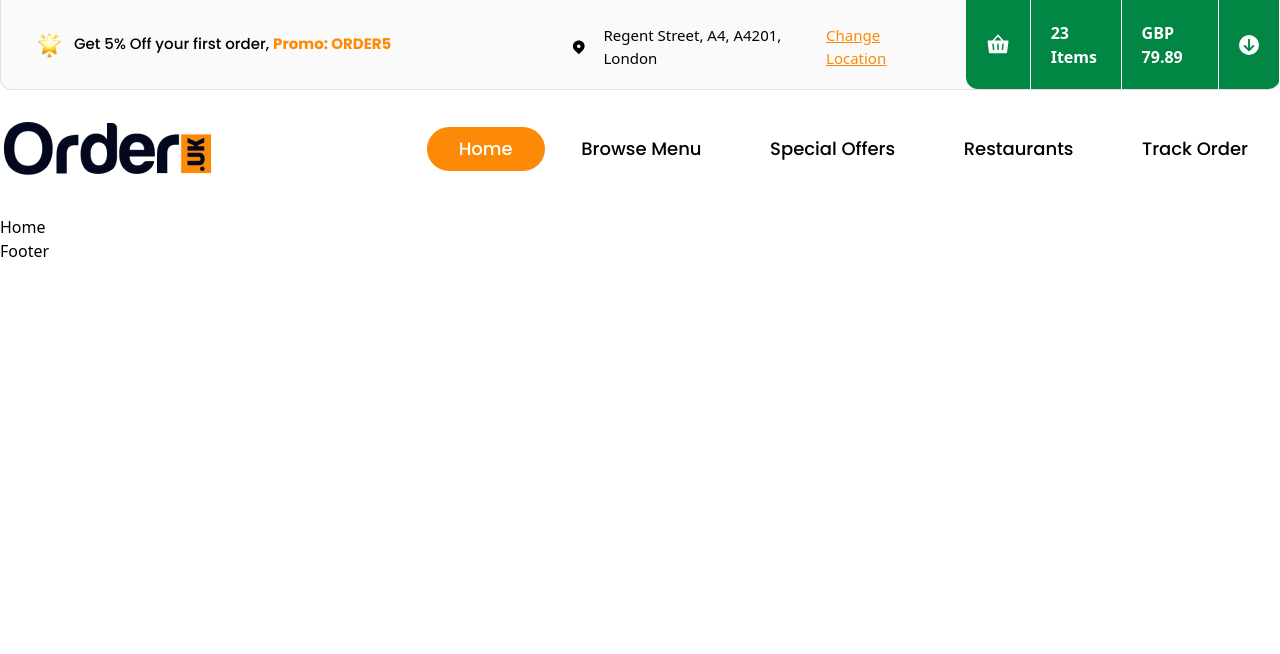
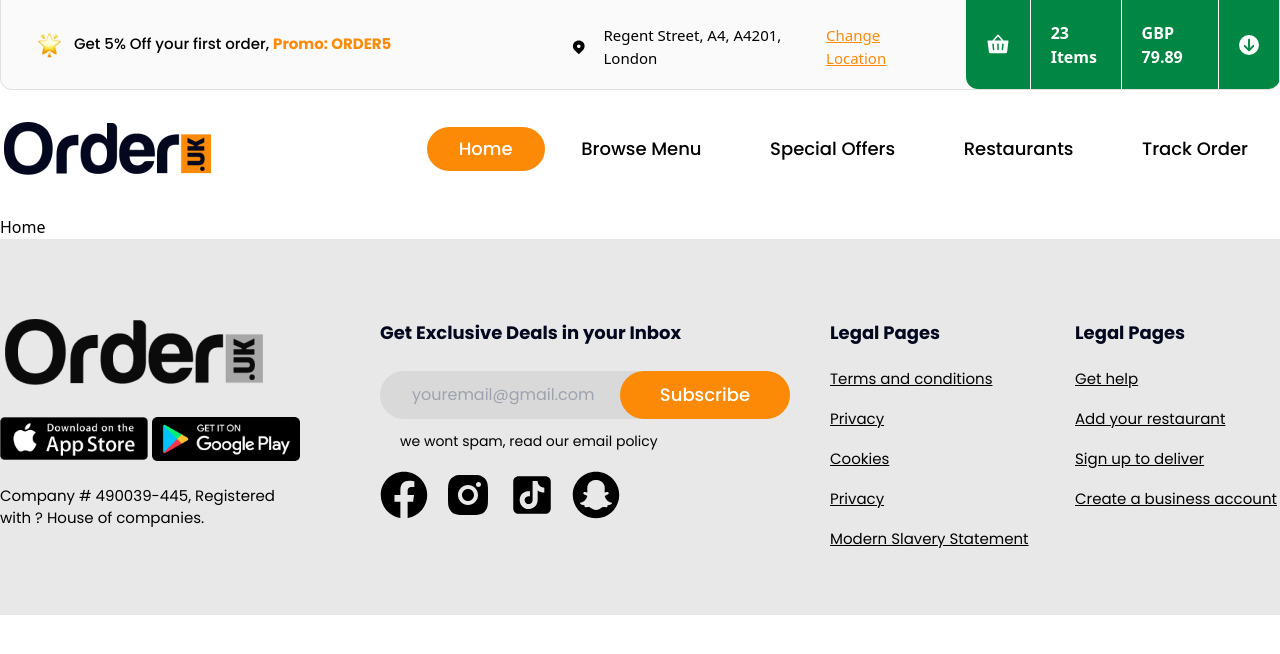
Before and after one commit to frontend-complex/food-ordering, a React (Vite) app: page / in a window 1280 px wide. Shown: the top 654 px of the page. Built offline with nearby package versions, Linux system fonts and the light colour scheme.

Commit message:
Main Layout Page [Footer] component create

```diff
--- a/src/components/shared/Footer/index.jsx
+++ b/src/components/shared/Footer/index.jsx
@@ -1,9 +1,91 @@
-
+import { FaFacebook, FaSnapchat } from "react-icons/fa";
+import footerLogo from "../../../assets/footerlogo.png";
+import appleStore from "../../../assets/images/advertise-banner/applestore.png";
+import playStore from "../../../assets/images/advertise-banner/playstore.png";
+import FooterHeading from "../../ui/FooterHeading";
+import { RiInstagramFill } from "react-icons/ri";
+import { AiFillTikTok } from "react-icons/ai";
+import {
+  importantLinks,
+  legalPages,
+} from "../../../constants/footerLinks.constant";
+import { Link } from "react-router-dom";
 
 const Footer = () => {
   return (
-    <div>Footer</div>
-  )
-}
+    <footer className=" bg-gray pt-20 pb-14 font-poppins">
+      <section className="flex flex-row container  gap-20 mx-auto">
+        <div className="w-3/12  ">
+          <img src={footerLogo} alt="" />
+          <div className="flex flex-row mt-8 gap-1 w-full ">
+            <div className="w-full">
+              <img src={appleStore} alt="" className="w-full" />
+            </div>
+            <div className="w-full">
+              <img src={playStore} alt="" className="w-max" />
+            </div>
+          </div>
+          <p className="text-[15px] mt-6 font-normal">
+            Company # 490039-445, Registered with ? House of companies.
+          </p>
+        </div>
+        <div className="w-9/12  flex flex-row gap-10">
+          <div className="w-6/12  ">
+            <FooterHeading>Get Exclusive Deals in your Inbox</FooterHeading>
+            <div className="mt-6 relative">
+              <input
+                type="email"
+                name="email"
+                id="email"
+                placeholder="youremail@gmail.com"
+                className="bg-[#D9D9D9] border-none outline-none py-3 pl-8 rounded-full w-full"
+              />
+              <button className="bg-orange inset-y-0 rounded-full absolute top-0 right-0 px-10 text-white text-lg font-medium font-poppins">
+                Subscribe
+              </button>
+            </div>
+            <p className="my-3 pl-5 font-poppins text-sm font-normal">
+              we wont spam, read our email policy
+            </p>
+            <div className="mt-5 flex flex-row gap-4">
+              <FaFacebook className="text-5xl" />
+              <RiInstagramFill className="text-5xl" />
+              <AiFillTikTok className="text-5xl" />
+              <FaSnapchat className="text-5xl" />
+            </div>
+          </div>
+          <div className="w-3/12  ">
+            <FooterHeading>Legal Pages</FooterHeading>
+            <div className="flex flex-col mt-3 text-[15px]">
+              {legalPages.map((item) => (
+                <Link
+                  className="underline leading-10"
+                  key={item.id}
+                  to={item.path}
+                >
+                  {item.title}
+                </Link>
+              ))}
+            </div>
+          </div>
+          <div className="w-3/12  ">
+            <FooterHeading>Legal Pages</FooterHeading>
+            <div className="flex flex-col mt-3 text-[15px]">
+              {importantLinks.map((item) => (
+                <Link
+                  className="underline leading-10"
+                  key={item.id}
+                  to={item.path}
+                >
+                  {item.title}
+                </Link>
+              ))}
+            </div>
+          </div>
+        </div>
+      </section>
+    </footer>
+  );
+};
 
-export default Footer
+export default Footer;
--- /dev/null
+++ b/src/components/ui/FooterHeading/index.jsx
@@ -0,0 +1,13 @@
+/* eslint-disable react/prop-types */
+
+const FooterHeading = ({ children, className }) => {
+  return (
+    <h2
+      className={`text-[#03081F] font-poppins font-bold text-lg ${className}`}
+    >
+      {children}
+    </h2>
+  );
+};
+
+export default FooterHeading;
--- /dev/null
+++ b/src/constants/footerLinks.constant.js
@@ -0,0 +1,23 @@
+const legalPages = [
+  { id: 1, title: "Terms and conditions", path: "/terms-condition" },
+  { id: 2, title: "Privacy", path: "/privacy" },
+  { id: 3, title: "Cookies", path: "/cookies" },
+  { id: 4, title: "Privacy", path: "/privacy" },
+  { id: 5, title: "Modern Slavery Statement", path: "/modern-salvery" },
+];
+
+const importantLinks = [
+  { id: 1, title: "Get help", path: "/help" },
+  { id: 2, title: "Add your restaurant", path: "/add-restaurant" },
+  { id: 3, title: "Sign up to deliver ", path: "/sign-up" },
+  {
+    id: 3,
+    title: "Create a business account ",
+    path: "/create-business-account",
+  },
+];
+
+
+export {
+    legalPages, importantLinks
+}
--- a/tailwind.config.js
+++ b/tailwind.config.js
@@ -10,6 +10,7 @@ export default {
         orange: "#FC8A06",
         green: "#028643",
         silver: "#FAFAFA",
+        gray: "#e8e8e8",
       },
     },
   },
```
Also changed, not shown: src/assets/footerlogo.png (added).
